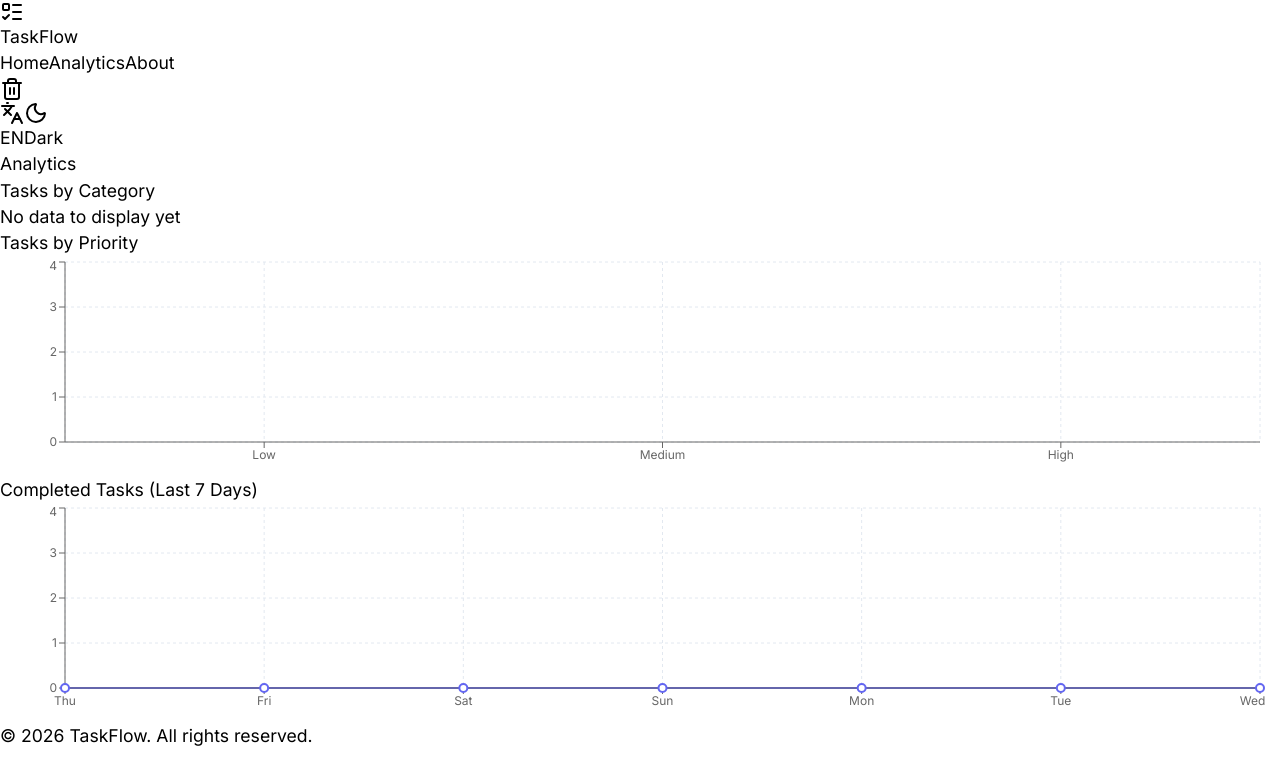
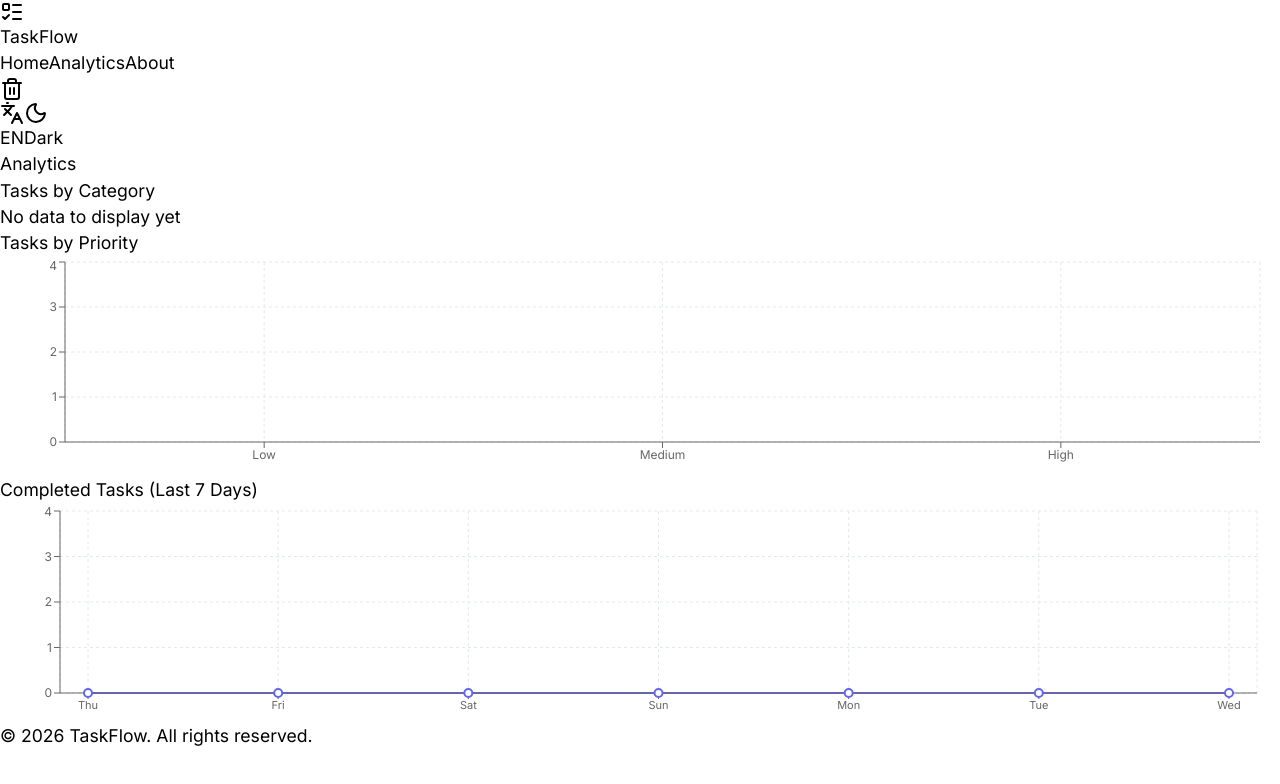
Before and after one commit to sieve-dev-sudo/taskflow-frontend, a React (Vite) app: page /analytics in a window 1280 px wide. Shown: the top 784 px of the page. Built offline with nearby package versions, Linux system fonts and the light colour scheme.

Commit message:
style: add axis padding so long weekday labels fit

```diff
--- a/src/components/CompletionTrendChart.jsx
+++ b/src/components/CompletionTrendChart.jsx
@@ -3,9 +3,14 @@ import { LineChart, Line, XAxis, YAxis, Tooltip, ResponsiveContainer, CartesianG
 function CompletionTrendChart({ data }) {
   return (
     <ResponsiveContainer width="100%" height={220}>
-      <LineChart data={data}>
+      <LineChart data={data} margin={{ top: 8, right: 8, left: 0, bottom: 0 }}>
         <CartesianGrid strokeDasharray="3 3" stroke="#e2e8f0" />
-        <XAxis dataKey="day" tick={{ fontSize: 12 }} />
+        <XAxis
+          dataKey="day"
+          interval={0}
+          padding={{ left: 28, right: 28 }}
+          tick={{ fontSize: 11 }}
+        />
         <YAxis allowDecimals={false} tick={{ fontSize: 12 }} />
         <Tooltip />
         <Line
```
